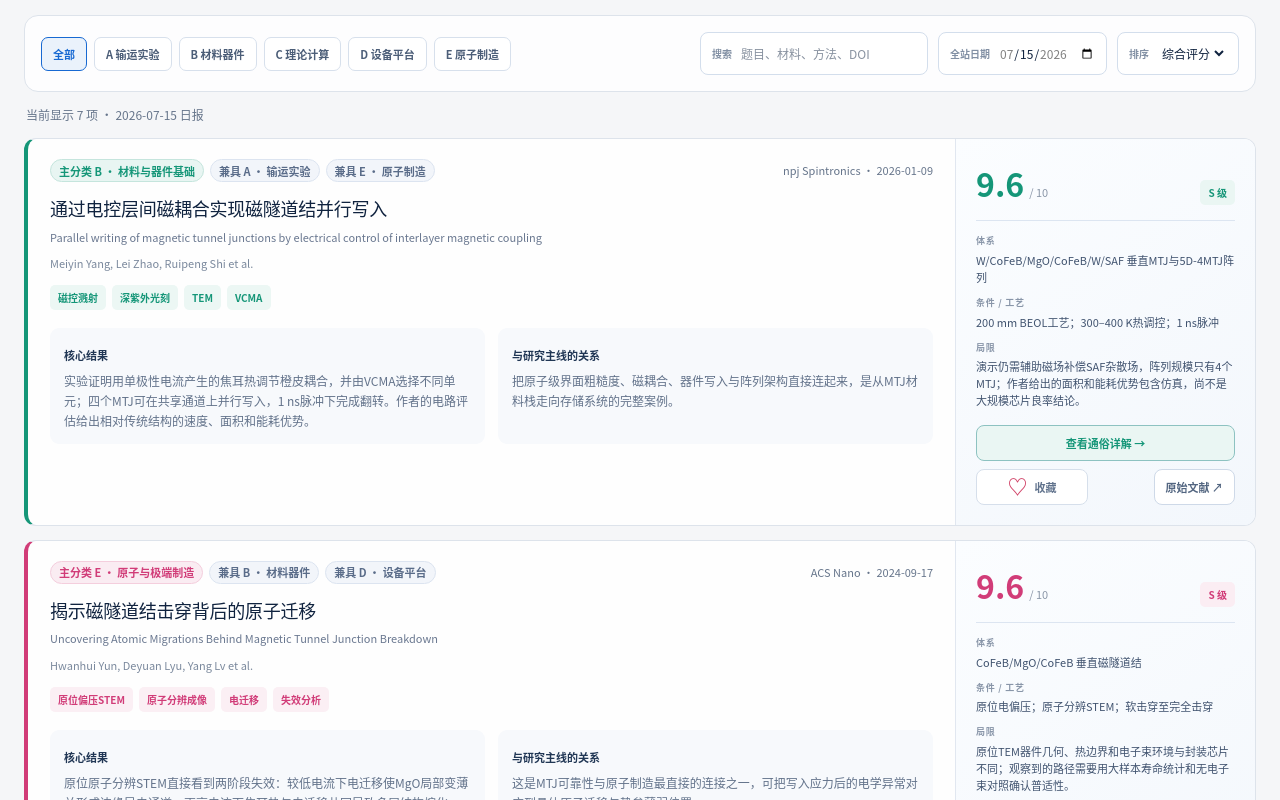
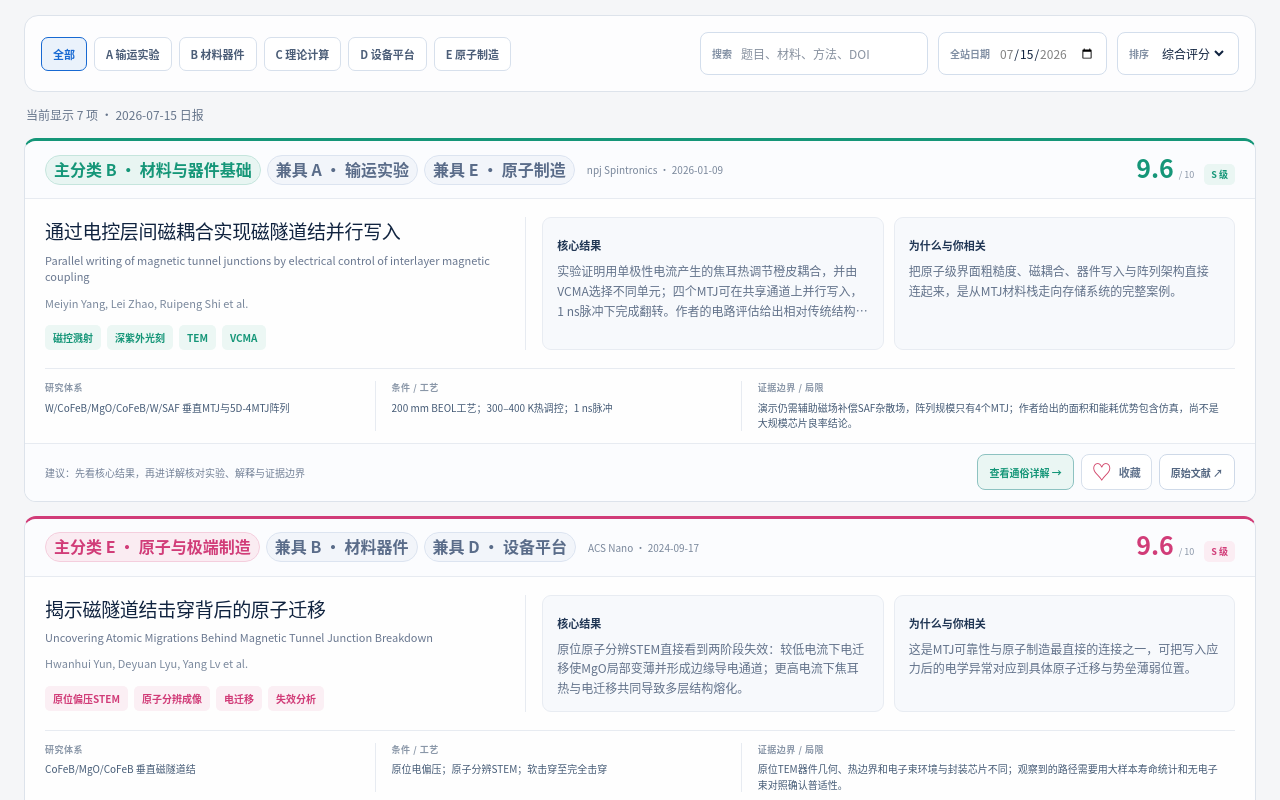
Before and after one commit to wxShi010909/low-temperature-transport-radar, a Next.js app: page / in a window 1280 px wide. Shown: the part 3940-4740 px from the top of the page. Built offline with nearby package versions, Linux system fonts and the light colour scheme.

Commit message:
Redesign library cards for balanced human-centered reading

```diff
--- a/app/globals.css
+++ b/app/globals.css
@@ -557,49 +557,50 @@ h1 {
 .result-group-heading.related-group span { background: #e9eef5; color: #66778f; }
 
 .library-item {
-  display: grid;
-  grid-template-columns: minmax(0, 1fr) 330px;
+  display: block;
   overflow: hidden;
   border: 1px solid var(--line);
-  border-left: 4px solid var(--accent);
+  border-top: 3px solid var(--accent);
   border-radius: 14px;
   background: rgba(255, 255, 255, .93);
   box-shadow: 0 9px 28px rgba(25, 60, 112, .045);
 }
 
-.library-main { padding: 22px 24px; }
-.library-main h3 { margin: 13px 0 7px; font-size: 20px; line-height: 1.45; letter-spacing: -.015em; }
+.library-card-top { min-height: 58px; display: flex; align-items: center; justify-content: space-between; gap: 18px; padding: 12px 20px; border-bottom: 1px solid #e7ebf1; background: #fbfcfe; }
+.library-card-top > div:first-child { min-width: 0; display: flex; flex-wrap: wrap; align-items: center; gap: 8px 12px; }
+.library-source-meta { flex: 0 0 auto; color: #78869a; font-size: 10px; }
+.library-compact-score { flex: 0 0 auto; display: flex; align-items: baseline; gap: 5px; }
+.library-compact-score strong { color: var(--accent); font-size: 25px; line-height: 1; }
+.library-compact-score span { color: #8995a7; font-size: 9px; }
+.library-compact-score em { margin-left: 5px; padding: 4px 7px; border-radius: 5px; background: color-mix(in srgb, var(--accent) 9%, white); color: var(--accent); font-size: 9px; font-style: normal; font-weight: 760; }
+
+.library-card-content { display: grid; grid-template-columns: minmax(280px, .82fr) minmax(0, 1.18fr); align-items: stretch; gap: 16px; padding: 18px 20px; }
+.library-paper-identity { min-width: 0; padding-right: 18px; border-right: 1px solid #e7ebf1; }
+.library-paper-identity h3 { margin: 0 0 7px; font-size: 19px; line-height: 1.45; letter-spacing: -.015em; }
 .authors { margin: 10px 0 0; color: #7b899d; font-size: 11px; }
 
 .evidence-grid {
   display: grid;
   grid-template-columns: 1fr 1fr;
-  gap: 13px;
-  margin-top: 18px;
+  gap: 10px;
+  margin: 0;
 }
 
-.evidence-grid > div { padding: 13px 14px; border-radius: 9px; background: #f7f9fc; }
+.evidence-grid > div { height: 100%; padding: 13px 14px; border: 1px solid #e8ecf2; border-radius: 9px; background: #f7f9fc; }
 .evidence-grid b { color: #213755; font-size: 11px; }
 .evidence-grid p { margin: 6px 0 0; color: #62728a; font-size: 12px; line-height: 1.65; }
 
-.library-aside {
-  padding: 20px;
-  border-left: 1px solid #e1e7f0;
-  background: linear-gradient(145deg, #fbfdff, #f3f7fc);
-}
+.library-facts { margin: 0 20px; padding: 12px 0; display: grid; grid-template-columns: .9fr 1fr 1.35fr; border-top: 1px solid #e7ebf1; }
+.library-facts > div { min-width: 0; padding: 0 16px; border-left: 1px solid #e7ebf1; }
+.library-facts > div:first-child { padding-left: 0; border-left: 0; }
+.library-facts dt { color: #8a97a8; font-size: 9px; font-weight: 760; letter-spacing: .06em; }
+.library-facts dd { margin: 5px 0 0; color: #445a75; font-size: 10px; line-height: 1.55; }
 
-.score-panel { display: flex; align-items: baseline; gap: 5px; padding-bottom: 13px; border-bottom: 1px solid #dce5f1; }
-.score-panel strong { color: var(--accent); font-size: 32px; }
-.score-panel span { color: #8995a7; font-size: 11px; }
-.score-panel em { margin-left: auto; padding: 5px 8px; border-radius: 5px; background: color-mix(in srgb, var(--accent) 9%, white); color: var(--accent); font-size: 10px; font-style: normal; font-weight: 760; }
-.library-aside dl { margin: 13px 0 16px; }
-.library-aside dl > div { margin-top: 10px; }
-.library-aside dt { color: #8996a9; font-size: 9px; font-weight: 700; letter-spacing: .08em; text-transform: uppercase; }
-.library-aside dd { margin: 4px 0 0; color: #40536f; font-size: 11px; line-height: 1.55; }
-.library-actions { display: grid; gap: 8px; }
-.library-secondary-actions { display: grid; grid-template-columns: minmax(112px, .8fr) 1.2fr; gap: 8px; }
-.library-secondary-actions .favorite-button { width: 100%; border-radius: 8px; }
-.library-actions a { display: flex; align-items: center; justify-content: center; min-height: 36px; padding: 8px 11px; border: 1px solid #ced9e8; border-radius: 8px; color: #536681; background: white; font-size: 11px; font-weight: 760; }
+.library-card-footer { min-height: 58px; display: flex; align-items: center; justify-content: space-between; gap: 18px; padding: 10px 20px; border-top: 1px solid #e7ebf1; background: #fbfcfe; }
+.library-reading-hint { color: #738197; font-size: 10px; line-height: 1.5; }
+.library-actions { flex: 0 0 auto; display: flex; align-items: center; justify-content: flex-end; gap: 7px; }
+.library-actions .favorite-button { min-height: 36px; padding: 7px 10px; border-radius: 8px; }
+.library-actions a { min-height: 36px; display: inline-flex; align-items: center; justify-content: center; padding: 8px 11px; border: 1px solid #ced9e8; border-radius: 8px; color: #536681; background: white; font-size: 10px; font-weight: 760; white-space: nowrap; }
 .library-actions a:hover { border-color: var(--blue); color: var(--blue); }
 .library-actions .detail-action { border-color: color-mix(in srgb, var(--accent) 35%, #ced9e8); background: color-mix(in srgb, var(--accent) 9%, white); color: var(--accent); }
 
@@ -808,13 +809,9 @@ nav a { font-size: 13px; }
 .archive-disclosure[open] > summary em::after { content: "收起 ↑"; font-size: 10px; }
 .archive-disclosure .curated-history-list { padding: 0 18px 18px; }
 
-.library-item { grid-template-columns: minmax(0, 1fr) 300px; }
-.library-main { padding: 20px 22px; }
-.library-main h3 { font-size: 18px; }
-.library-aside { padding: 20px; }
 .evidence-grid p { display: -webkit-box; overflow: hidden; -webkit-line-clamp: 3; -webkit-box-orient: vertical; }
-.library-aside dd { display: -webkit-box; overflow: hidden; -webkit-line-clamp: 2; -webkit-box-orient: vertical; }
-.library-aside dl > div:last-child dd { -webkit-line-clamp: 3; }
+.library-facts dd { display: -webkit-box; overflow: hidden; -webkit-line-clamp: 2; -webkit-box-orient: vertical; }
+.library-facts > div:last-child dd { -webkit-line-clamp: 3; }
 .library-expand-button { width: 100%; min-height: 46px; margin-top: 12px; border: 1px solid #c9d7e8; border-radius: 10px; background: #f2f6fb; color: #24578f; cursor: pointer; font-size: 12px; font-weight: 760; }
 .library-expand-button:hover { border-color: var(--blue); background: #eaf2fc; color: var(--blue); }
 
@@ -967,8 +964,6 @@ nav a { font-size: 13px; }
   .reading-review-layout { grid-template-columns: 1fr; }
   .classic-grid { grid-template-columns: 1fr 1fr; }
   .library-toolbar { align-items: stretch; flex-direction: column; }
-  .library-item { grid-template-columns: 1fr; }
-  .library-aside { border-left: 0; border-top: 1px solid #e1e7f0; }
   .opportunity-grid, .atomic-grid { grid-template-columns: 1fr 1fr; }
   .insight-archive-section { grid-template-columns: 1fr; }
   .insight-history-links { grid-template-columns: 1fr; }
@@ -1013,6 +1008,15 @@ nav a { font-size: 13px; }
   .note-actions { width: 100%; display: grid; grid-template-columns: 1fr; }
   .note-editor-footer button { width: 100%; }
   .library-secondary-actions { grid-template-columns: 1fr; }
+  .library-card-top { align-items: flex-start; }
+  .library-card-content { grid-template-columns: 1fr; }
+  .library-paper-identity { padding: 0 0 16px; border-right: 0; border-bottom: 1px solid #e7ebf1; }
+  .library-facts { grid-template-columns: 1fr; }
+  .library-facts > div, .library-facts > div:first-child { padding: 10px 0; border-left: 0; border-top: 1px solid #e7ebf1; }
+  .library-facts > div:first-child { border-top: 0; }
+  .library-card-footer { align-items: stretch; flex-direction: column; }
+  .library-actions { width: 100%; display: grid; grid-template-columns: 1fr; }
+  .library-actions .favorite-button, .library-actions a, .source-link-group { width: 100%; justify-content: center; }
   .classic-actions { grid-template-columns: 1fr; }
   .curated-history-date { align-items: flex-start; flex-direction: column; }
   .curated-history-papers a { grid-template-columns: 86px 1fr; }
--- a/app/page.tsx
+++ b/app/page.tsx
@@ -114,20 +114,25 @@ function OriginalSourceLink({ paper, label = "原始文献 ↗" }: { paper: Pape
 function LibraryPaper({ paper }: { paper: Paper }) {
   return (
     <article className={`library-item track-${paper.track.toLowerCase()}`}>
-      <div className="library-main">
-        <div className="paper-meta"><PaperClassification paper={paper} /><span>{paper.venue} · {paper.published}</span></div>
-        <h3>{paper.titleZh}</h3><p className="paper-title-en">{paper.title}</p>
-        <p className="authors">{paper.authors}</p><PaperTags paper={paper} />
-        <div className="evidence-grid"><div><b>核心结果</b><p>{paper.summary}</p></div><div><b>与研究主线的关系</b><p>{paper.relevance}</p></div></div>
+      <header className="library-card-top">
+        <div><PaperClassification paper={paper} /><span className="library-source-meta">{paper.venue} · {paper.published}</span></div>
+        <div className="library-compact-score"><strong>{paper.score.toFixed(1)}</strong><span>/ 10</span><em>{paper.priority} 级</em></div>
+      </header>
+      <div className="library-card-content">
+        <div className="library-paper-identity">
+          <h3>{paper.titleZh}</h3><p className="paper-title-en">{paper.title}</p>
+          <p className="authors">{paper.authors}</p><PaperTags paper={paper} />
+        </div>
+        <div className="evidence-grid"><div><b>核心结果</b><p>{paper.summary}</p></div><div><b>为什么与你相关</b><p>{paper.relevance}</p></div></div>
       </div>
-      <aside className="library-aside">
-        <div className="score-panel"><strong>{paper.score.toFixed(1)}</strong><span>/ 10</span><em>{paper.priority} 级</em></div>
-        <dl><div><dt>体系</dt><dd>{paper.system}</dd></div><div><dt>条件 / 工艺</dt><dd>{paper.conditions}</dd></div><div><dt>局限</dt><dd>{paper.limitation}</dd></div></dl>
+      <dl className="library-facts"><div><dt>研究体系</dt><dd>{paper.system}</dd></div><div><dt>条件 / 工艺</dt><dd>{paper.conditions}</dd></div><div><dt>证据边界 / 局限</dt><dd>{paper.limitation}</dd></div></dl>
+      <footer className="library-card-footer">
+        <span className="library-reading-hint">建议：先看核心结果，再进详解核对实验、解释与证据边界</span>
         <div className="library-actions">
           <a className="detail-action" href={`/paper?id=${encodeURIComponent(paper.id)}`}>查看通俗详解 →</a>
-          <div className="library-secondary-actions"><FavoriteButton id={paper.id} /><OriginalSourceLink paper={paper} /></div>
+          <FavoriteButton id={paper.id} /><OriginalSourceLink paper={paper} />
         </div>
-      </aside>
+      </footer>
     </article>
   );
 }
```
